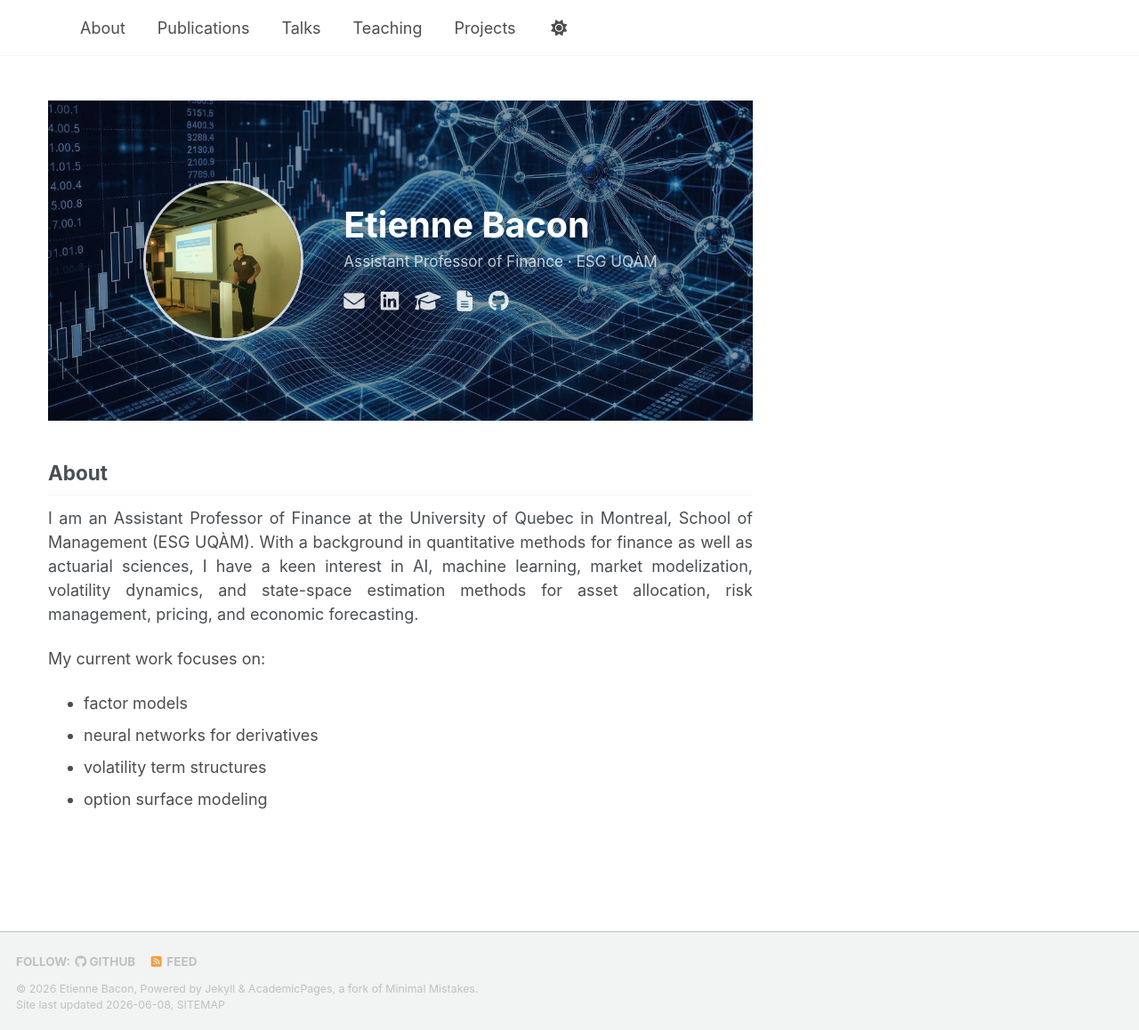
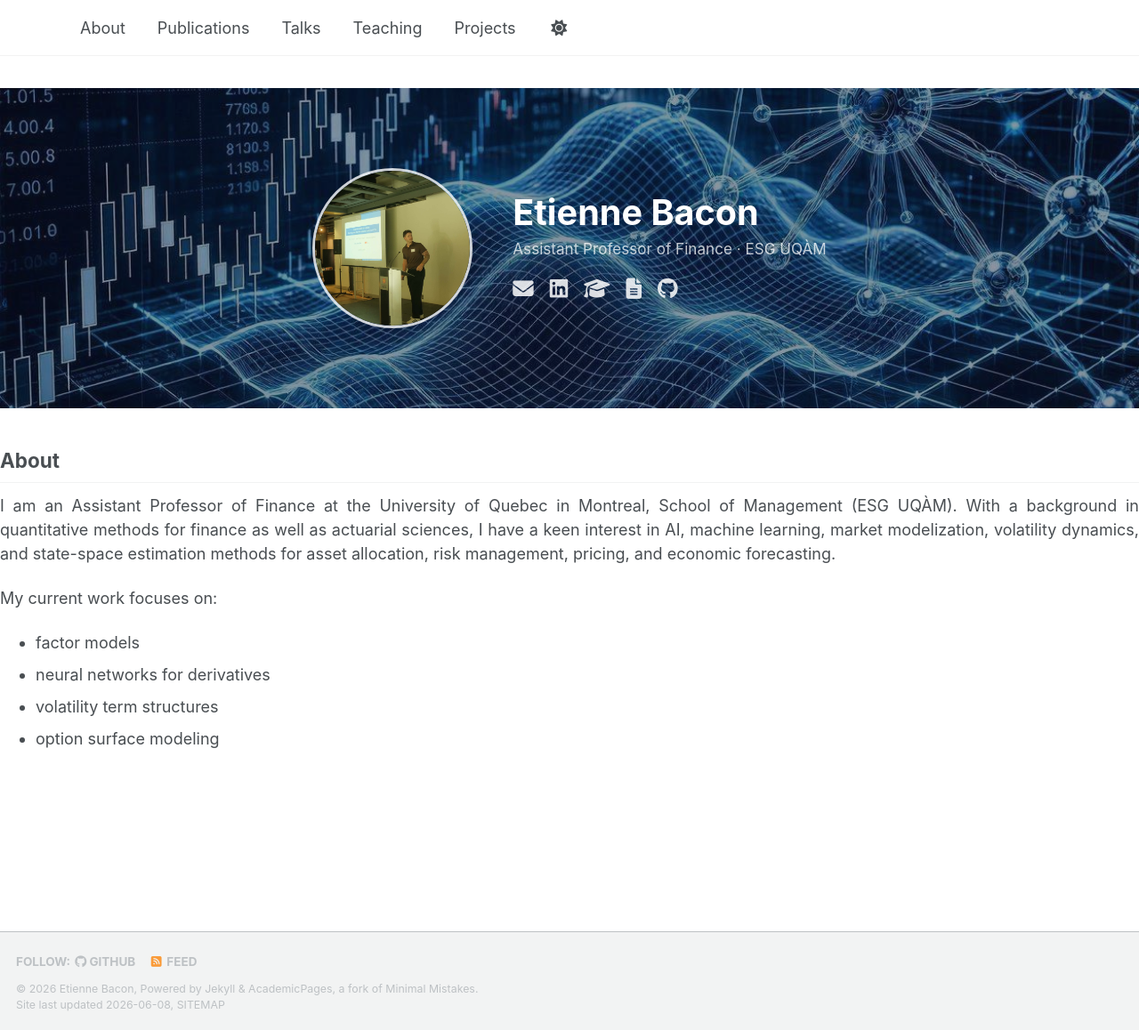
Before and after one commit to EtienneBacon/EtienneBacon.github.io, a Jekyll site: the page built from _pages/about.md, in a window 1280 px wide and 1158 px high. Shown: the whole window at 89% size. Built offline with Jekyll 4.4.1, drawn with Linux system fonts in a browser that asks for light colours; a script bundle is joined from its source files by our own code; library files that are not in the unit come from our copies.

Commit message:
Update main.scss

```diff
--- a/assets/css/main.scss
+++ b/assets/css/main.scss
@@ -39,14 +39,16 @@
   margin-top: 0 !important;
 }
 
-.page {
+.page,
+.page__inner-wrap,
+.page__content {
   width: 100% !important;
   max-width: 100% !important;
-  margin-left: 0 !important;
-  margin-right: 0 !important;
+  float: none !important;
+  margin-left: auto !important;
+  margin-right: auto !important;
   padding-left: 0 !important;
   padding-right: 0 !important;
-  float: none !important;
 }
 
 .page__inner-wrap {
```
